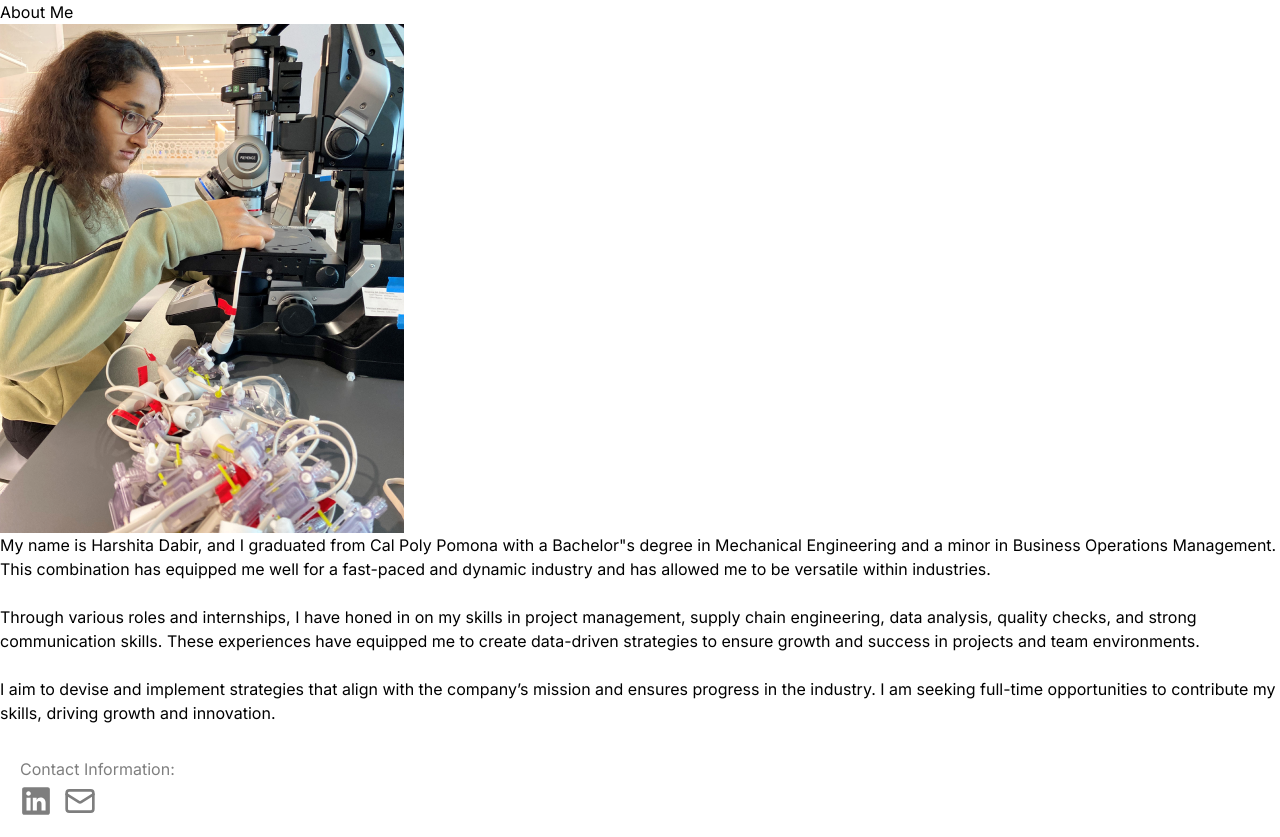
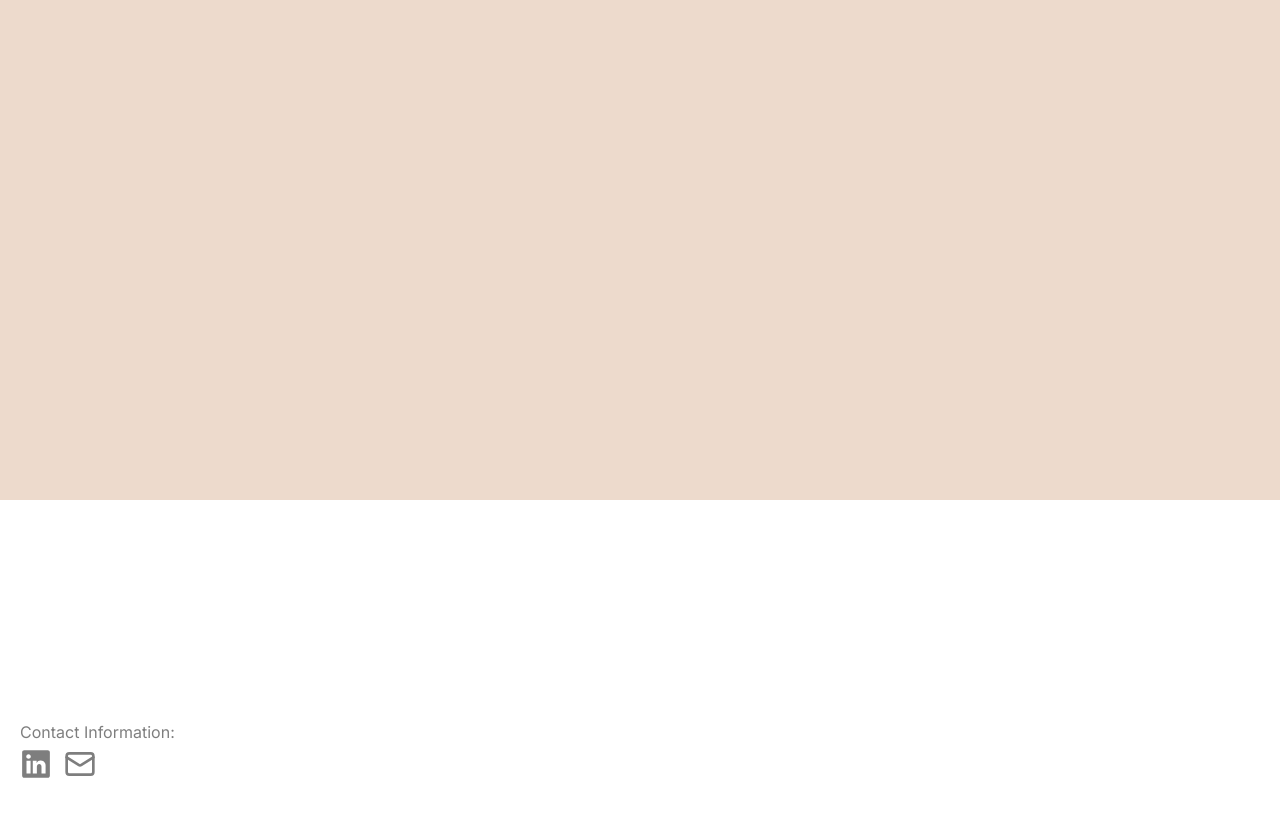
Before and after one commit to arjundabir/harshitadabir.com, a Next.js app: page /about-me in a window 1280 px wide. After the commit the page ends 800 px from the top, so only its background shows below. Built offline with nearby package versions, Linux system fonts and the light colour scheme.

Commit message:
added localstorage logic for height of beige background"

```diff
--- a/app/about-me/page.tsx
+++ b/app/about-me/page.tsx
@@ -1,13 +1,15 @@
 import { FC } from "react";
 import MicroscopeCheck from "@/public/microscope-check.png";
 import Image from "next/image";
+import BeigeBackground from "@/components/BeigeBackground";
 
 interface pageProps {}
 
 const page: FC<pageProps> = ({}) => {
   return (
     <main>
-      <h1>About Me</h1>
+      <BeigeBackground />
+      {/* <h1>About Me</h1>
       <Image src={MicroscopeCheck} alt="Harshita Dabir using a microscope" />
       <p>
         My name is Harshita Dabir, and I graduated from Cal Poly Pomona with a
@@ -25,7 +27,7 @@ const page: FC<pageProps> = ({}) => {
         company’s mission and ensures progress in the industry. I am seeking
         full-time opportunities to contribute my skills, driving growth and
         innovation.
-      </p>
+      </p> */}
     </main>
   );
 };
--- a/components/BeigeBackground.tsx
+++ b/components/BeigeBackground.tsx
@@ -2,57 +2,60 @@
 import React, { useEffect, useState } from "react";
 
 interface BeigeBackgroundProps {
-  id: string;
-  from?: string;
+  id?: string;
 }
 
-const BeigeBackground = ({ id, from }: BeigeBackgroundProps) => {
-  const [height, setHeight] = useState(0);
-  const [topY, setTopY] = useState(0);
+const BeigeBackground = ({ id }: BeigeBackgroundProps) => {
+  const [hydrate, setHydrate] = useState<boolean>(false);
+  const [height, setHeight] = useState(500); // Default height of 500
 
   useEffect(() => {
+    if (id) {
       const calculateDimensions = () => {
         const imgElement = document.getElementById(id);
-      const fromElement = from ? document.getElementById(from) : null;
 
         if (imgElement) {
-        // Use window.pageYOffset to get the current scroll position
           const rect = imgElement.getBoundingClientRect();
           const centerY = rect.top + rect.height / 2 + window.pageYOffset;
 
-        if (fromElement) {
-          const fromRect = fromElement.getBoundingClientRect();
-          setTopY(fromRect.top + window.pageYOffset);
-          setHeight(centerY - (fromRect.top + window.pageYOffset));
-        } else {
-          setTopY(0);
           setHeight(centerY);
-        }
+
+          localStorage.setItem("beigeBackgroundHeight", centerY.toString());
         }
       };
 
-    calculateDimensions(); // Initial calculation
+      calculateDimensions();
 
       // Recalculate on window resize or scroll
       window.addEventListener("resize", calculateDimensions);
-    window.addEventListener("scroll", calculateDimensions);
 
       return () => {
         window.removeEventListener("resize", calculateDimensions);
-      window.removeEventListener("scroll", calculateDimensions);
       };
-  }, [id, from]);
+    } else {
+      const storedHeight = localStorage.getItem("beigeBackgroundHeight");
 
+      if (storedHeight) {
+        setHeight(parseInt(storedHeight, 10));
+      }
+    }
+  }, [id]);
+
+  useEffect(() => {
+    setHydrate(true);
+  }, [hydrate]);
   return (
+    hydrate && (
       <div
         className={"w-full bg-beige -z-10"}
         style={{
           height: `${height}px`,
           position: "absolute",
-        top: topY,
+          top: 0,
           right: 0,
         }}
       />
+    )
   );
 };
 
```
Lines whose indentation alone changed are shown as unchanged.
